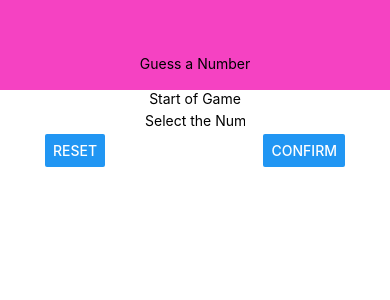
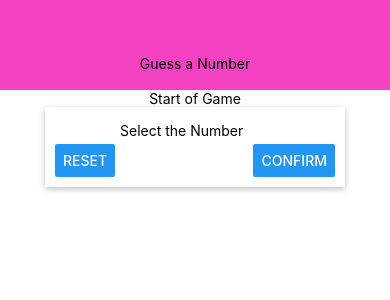
Before and after one commit to awaghadsangita/ReactNative_GuessNumber, a React Native app: screen / in a window 390 px wide. Shown: the top 300 px of the page. Built offline with nearby package versions, Linux system fonts and the light colour scheme.

Commit message:
REFACTORED:added card like look to input container

```diff
--- a/app.json
+++ b/app.json
@@ -2,7 +2,7 @@
   "expo": {
     "name": "Guess_Number",
     "slug": "Guess_Number",
-    "sdkVersion": "35.0.0",
+
     "platforms": [
       "ios",
       "android",
--- a/components/StartofGameScreen.js
+++ b/components/StartofGameScreen.js
@@ -1,6 +1,5 @@
 import React from 'react';
 import {View,Text,TextInput,StyleSheet, Button} from 'react-native';
-
 
 const StartofGameScreen = props =>{
     return (
@@ -14,7 +13,6 @@ const StartofGameScreen = props =>{
                 </View>
             </View>
         </View>
-
     );
 }
 const styles=StyleSheet.create({
@@ -24,27 +22,32 @@ const styles=StyleSheet.create({
     },
     titleText:{
         color:'pink',
-        fontSize:30,
+        fontSize:25,
         fontWeight:"bold",
-        marginVertical:5,
+        marginVertical:20
     },
     inputContainer:{
         width:300,
         maxWidth:'80%',
         alignItems:'center',
+        shadowColor:'black',
+        shadowOffset:{width:0,height:2},
+        shadowRadius:6,
+        shadowOpacity:0.26,
+        backgroundColor:'white',
+        elevation:5,
+        padding:10
     },
     numberInput:{
         justifyContent:"center",
-        width:100,
-        maxWidth:'50%',
+        width:150,
         marginVertical:5
     },
     buttonContainer:{
         flexDirection:'row',
         width:'100%',
         justifyContent:'space-between',
-        alignItems:'center',
-
+        alignItems:'center'
     },
     button:{
         marginLeft:10,
--- a/package.json
+++ b/package.json
@@ -8,10 +8,12 @@
     "eject": "expo eject"
   },
   "dependencies": {
-    "expo": "~37.0.0",
+    "expo": "36.0.0",
     "react": "~16.9.0",
     "react-dom": "~16.9.0",
-    "react-native": "0.59.8",
+    "react-native": "0.61.4",
+    "react-native-elements": "^2.0.0",
+    "react-native-shadow-cards": "^1.0.2",
     "react-native-web": "~0.11.7"
   },
   "devDependencies": {
```
Also changed, not shown: 2 other files (tests, documents, lock files or other folders).
